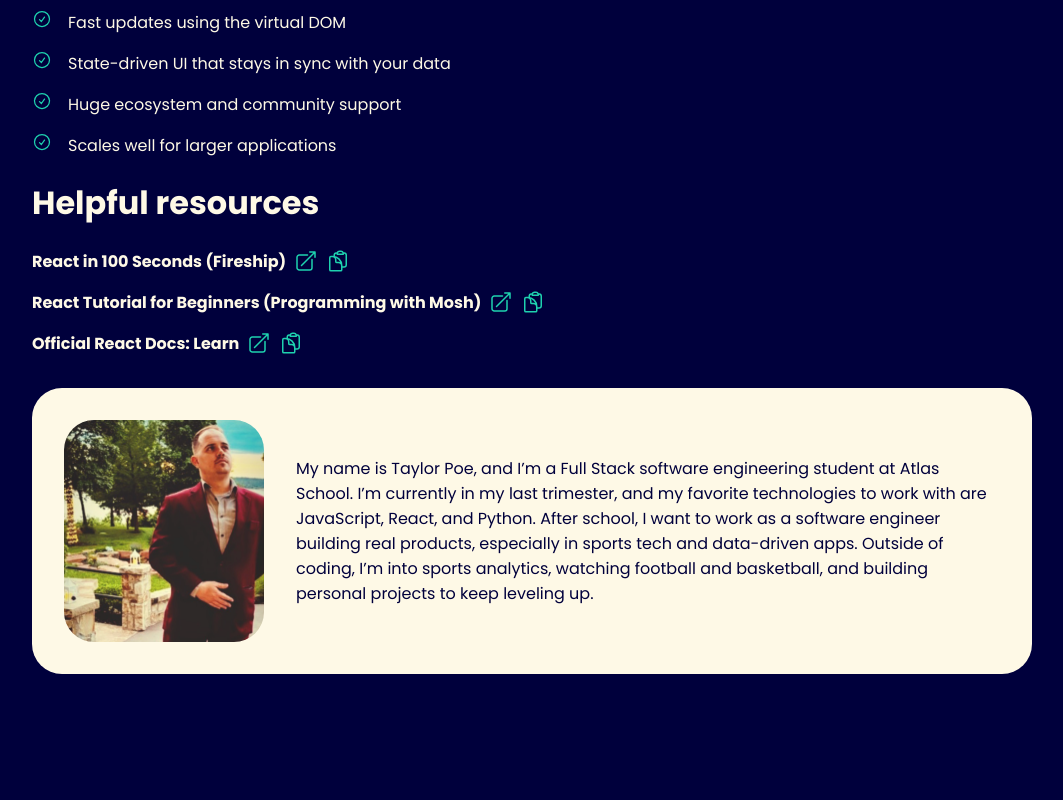
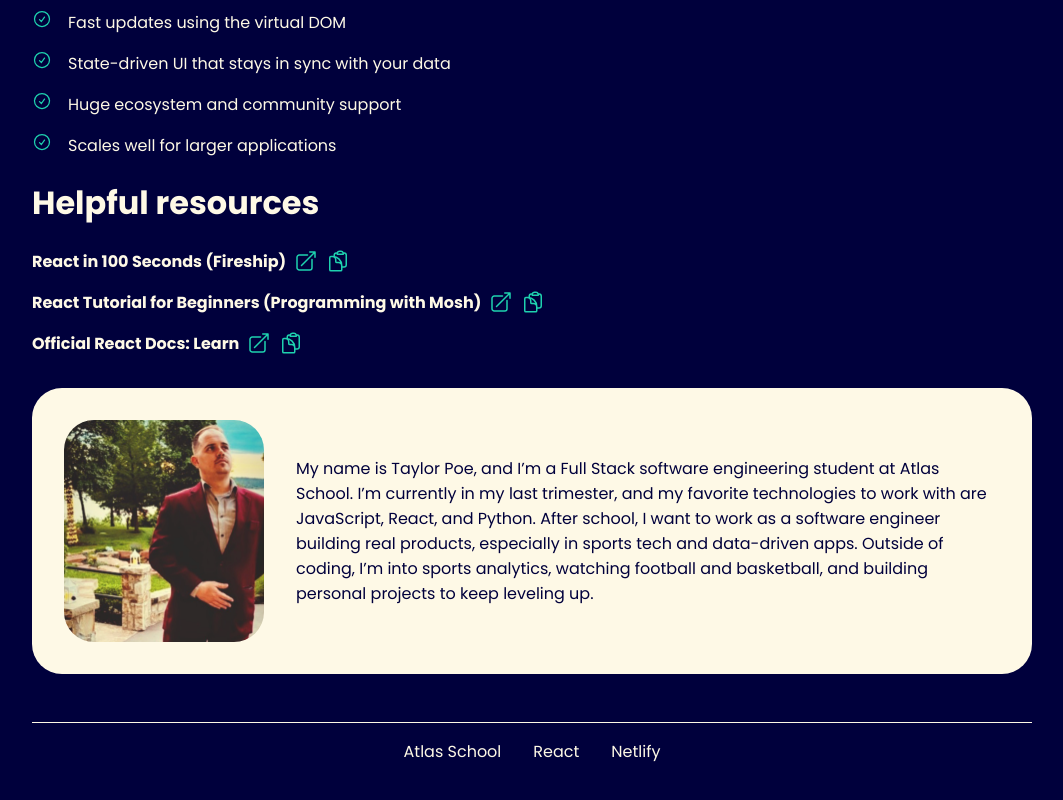
Before and after one commit to TPoe25/atlas-react-and-jsx, a React (Vite) app: page / in a window 1280 px wide. Shown: the part 409-1209 px from the top of the page, without its empty margins (108-1171 px from the left). Before the commit the page ends 1107 px from the top, so only its background shows below. Built offline with nearby package versions, Linux system fonts and the light colour scheme.

Commit message:
finished footer

```diff
--- a/src/App.jsx
+++ b/src/App.jsx
@@ -2,6 +2,7 @@ import Header from "./components/Header.jsx";
 import Section from "./components/Section.jsx";
 import HelpfulResource from "./components/HelpfulResource.jsx";
 import AboutMe from "./components/AboutMe.jsx";
+import Footer from "./components/Footer.jsx";
 
 function App() {
   return (
@@ -43,6 +44,8 @@ function App() {
 
       <AboutMe />
 
+      <Footer />
+
     </div>
   );
 }
--- /dev/null
+++ b/src/components/Footer.jsx
@@ -0,0 +1,21 @@
+import links from "../assets/links.json";
+
+function Footer() {
+    const year = new Date().getFullYear();
+
+    return (
+        <footer>
+            <ul>
+                {links.map(item => (
+                    <li key={item.label}>
+                        <a href={item.link} target="_blank" rel="noopener noreferrer">
+                            {item.label}
+                        </a>
+                    </li>
+                ))}
+            </ul>
+        </footer>
+    );
+}
+
+export default Footer;
```
